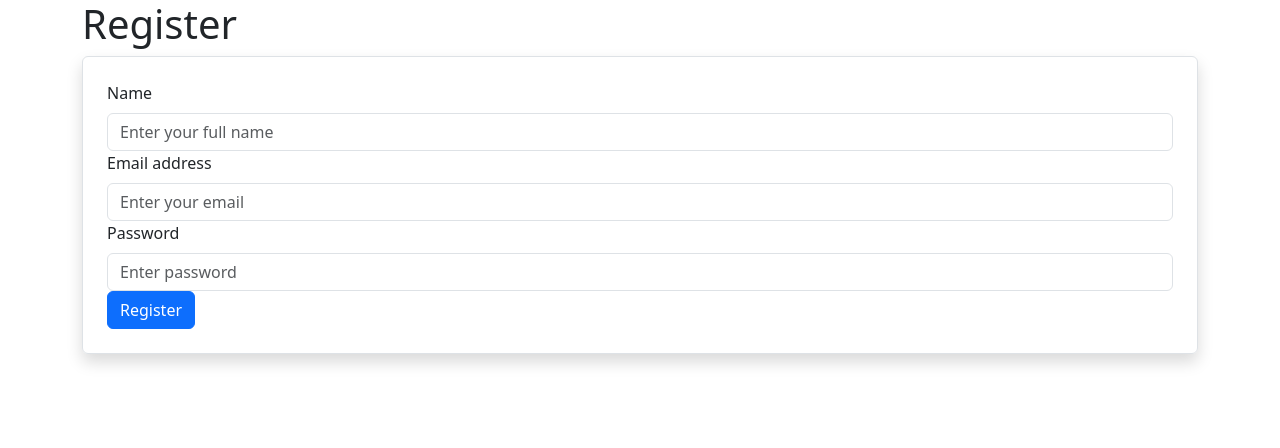
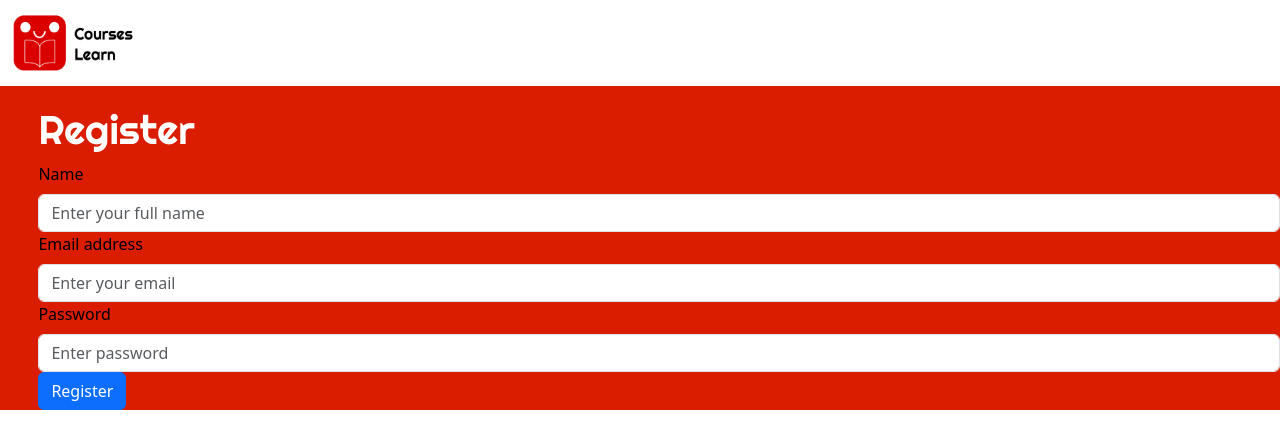
Before and after one commit to Alivefordie/course_learn, a React (Create React App) app in the folder client/: page /register in a window 1280 px wide. Shown: the top 448 px of the page. Built offline with nearby package versions, Linux system fonts and the light colour scheme.

Commit message:
UI-Controller

```diff
--- a/client/public/index.html
+++ b/client/public/index.html
@@ -3,6 +3,9 @@
   <head>
     <meta charset="utf-8" />
     <link rel="icon" href="%PUBLIC_URL%/favicon.ico" />
+    <link rel="preconnect" href="https://fonts.googleapis.com">
+<link rel="preconnect" href="https://fonts.gstatic.com" crossorigin>
+<link href="https://fonts.googleapis.com/css2?family=Righteous&display=swap" rel="stylesheet">
     <meta name="viewport" content="width=device-width, initial-scale=1" />
     <meta name="theme-color" content="#000000" />
     <meta
--- a/client/src/App.js
+++ b/client/src/App.js
@@ -1,29 +1,21 @@
-import "./App.css";
-import NavbarTop from "./components/NavbarTop";
-import NavbarLink from "./components/NavbarLink";
+
+import './App.css';
+import NavbarTop from './components/NavbarTop';
+import NavbarLink from './components/NavbarLink';
 import { BsBell } from "react-icons/bs";
-import React, { useEffect, useState } from "react";
-import { Container } from "react-bootstrap";
-import AllCourse from "./pages/allCourse"
+import React,{ useEffect,useState} from 'react';
+import Register from './pages/Register';
 
 function App() {
-  const [courses1, setCourses1] = useState([]);
 
-  const Getdata = async () => {
-    try {
-      const response = await fetch(`http://localhost:1337/api/courses`);
-      const coursesData = await response.json();
-      setCourses1(coursesData);
-      console.log(coursesData);
-    } catch (error) {
-      console.error("Error fetching data:", error);
-    }
-  };
 
   return (
-    <div className="body">
-      <AllCourse />
+
+    <div >
+       <Register/>
+
     </div>
+
   );
 }
 
--- /dev/null
+++ b/client/src/css/RegisterCss.module.css
@@ -0,0 +1,26 @@
+.Register {
+    background-color: rgb(218, 29, 0);
+    color: white;
+
+}
+
+.register {
+    color: black;
+    margin-left: 3vw;
+}
+
+.register2 {
+    color: black;
+
+}
+
+.righteous {
+    font-family: "Righteous", sans-serif;
+    font-weight: 400;
+    font-style: normal;
+    margin-left: 3vw;
+  }
+
+.form {
+    margin-right: 3vw;
+}
--- a/client/src/index.css
+++ b/client/src/index.css
@@ -1,3 +1,4 @@
+
 body {
   margin: 0;
   font-family: -apple-system, BlinkMacSystemFont, 'Segoe UI', 'Roboto', 'Oxygen',
--- a/client/src/pages/Register.js
+++ b/client/src/pages/Register.js
@@ -5,6 +5,9 @@ import Form from "react-bootstrap/Form";
 import "bootstrap/dist/css/bootstrap.min.css";
 import { useState } from "react";
 import { useNavigate } from "react-router-dom";
+import NavbarTop from "../components/NavbarTop";
+import NavbarLink from "../components/NavbarLink";
+import styles from "../css/RegisterCss.module.css";
 
 const Register = () => {
     const navigate = useNavigate();
@@ -40,11 +43,12 @@ const Register = () => {
         }));
       };
     return (
-        <div className="container">
-      <h1>Register</h1>
-      <Form className="rounded p-4 border shadow">
+        <div className = {styles.Register}>
+        <NavbarTop />
+      <h1 className = {styles.righteous}>Register</h1>
+      <Form className= {styles.register}>
         <Form.Group controlId="name" >
-          <Form.Label>Name</Form.Label>
+          <Form.Label  className= {styles.register2}>Name</Form.Label>
           <Form.Control type="text" placeholder="Enter your full name" name = "username" value = {user.username} onChange={handleUserChange}/>
         </Form.Group>
         <Form.Group controlId="email">
--- a/client/src/pages/instructors/Page2.js
+++ b/client/src/pages/instructors/Page2.js
@@ -2,8 +2,6 @@ import React, { useState, useEffect } from "react";
 import axios from "axios";
 import { useParams } from "react-router-dom";
 import Specific from "../../components/Specific";
-import NavbarTop from "../../components/NavbarTop";
-import NavbarLink from "../../components/NavbarLink";
 
 const Pag2 = () => {
     const [courses1, setCourses1] = useState([]);
@@ -24,9 +22,12 @@ const Pag2 = () => {
     }, [item]);
 
     return (
-        <div className="body">
-      <NavbarTop NavbarLink={NavbarLink} />
-            <Specific data = {courses1} />
+        <div>
+            <h1>
+
+                <Specific data = {courses1} />
+            </h1>
+
         </div>
     );
 }
```
